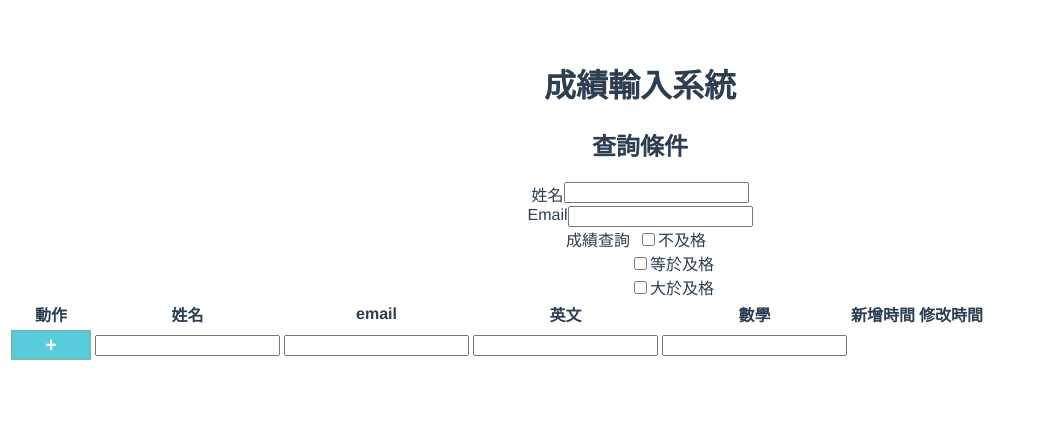
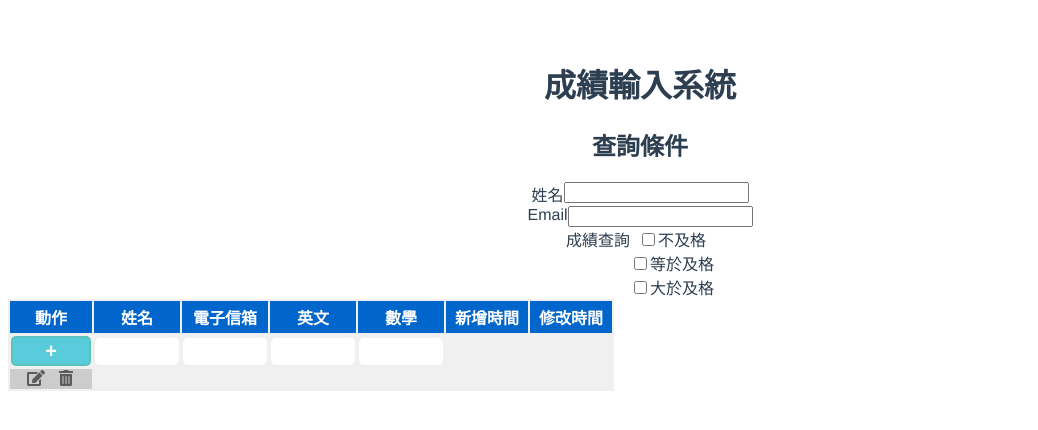
Before and after one commit to katelove/athenaexam, a Vue app: page / in a window 1280 px wide. Shown: the top 430 px of the page, without its empty margins (0-1038 px from the left). Built offline with nearby package versions, Linux system fonts and the light colour scheme.

Commit message:
新增table style

```diff
--- a/src/components/TableGrades.vue
+++ b/src/components/TableGrades.vue
@@ -1,8 +1,8 @@
 <template>
-  <table>
+  <table id="gradesSty">
     <thead>
       <tr>
-        <th v-for="(item, index) in titleList" :key="index">
+        <th class="gradesTitle" v-for="(item, index) in titleList" :key="index">
           {{ item }}
         </th>
       </tr>
@@ -19,7 +19,10 @@
     </thead>
     <tbody>
       <tr>
-        <th></th>
+        <th class="tableIcon">
+          <div><font-awesome-icon icon="edit" /></div>
+          <div><font-awesome-icon icon="trash-alt" /></div>
+        </th>
       </tr>
     </tbody>
   </table>
@@ -34,7 +37,7 @@ export default {
       titleList: [
         '動作',
         '姓名',
-        'email',
+        '電子信箱',
         '英文',
         '數學',
         '新增時間',
--- a/src/scss/tableGrades.scss
+++ b/src/scss/tableGrades.scss
@@ -1,13 +1,50 @@
-.bluePlus{
+#gradesSty {
+  background-color: #f0f0f0;
+  thead {
+    .gradesTitle {
+      background-color: #0066cc;
+      width: 80px;
+      height: 30px;
+      color: white;
+    }
+    input {
+      width: 80px;
+      height: 25px;
+      border-radius: 5px;
+      border: 2px #9d9d9d;
+    }
+    .bluePlus {
       background-color: rgb(89, 204, 219);
       width: 80px;
       height: 30px;
       display: flex;
       justify-content: center;
       align-items: center;
-  border: 2px rgb(106, 192, 185) solid;
-  h4{
+      border-radius: 5px;
+      border: 2px rgb(89, 196, 187) solid;
+      cursor: pointer;
+      h4 {
         color: white;
         font-size: 20px;
       }
     }
+  }
+
+  tbody {
+    tr:nth-child(even) {
+      background: #97cbff;
+    }
+    tr:nth-child(odd) {
+      background: #ccc;
+    }
+    .tableIcon {
+      div {
+        width: 30px;
+        display: inline-block;
+        color: #5b5b5b;
+        cursor: pointer;
+        text-align: center;
+      }
+    }
+  }
+}
```
Lines whose indentation alone changed are shown as unchanged.
